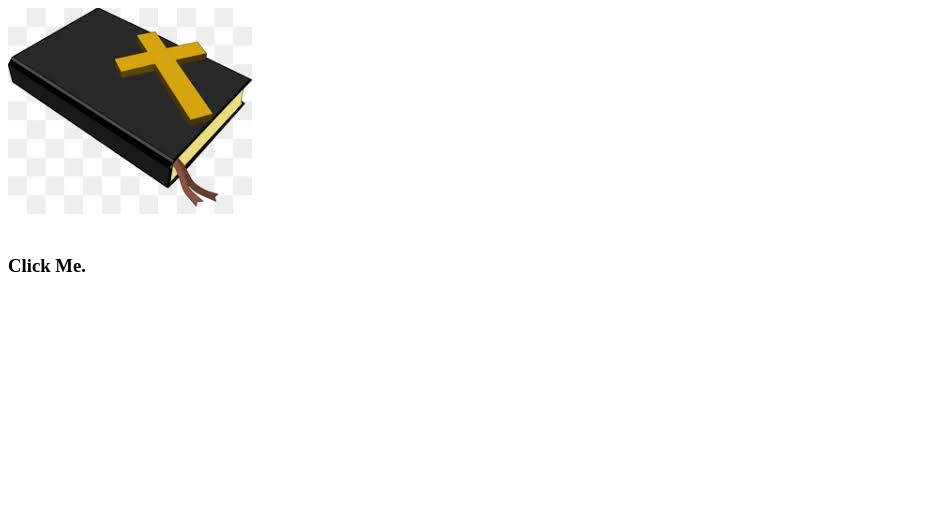
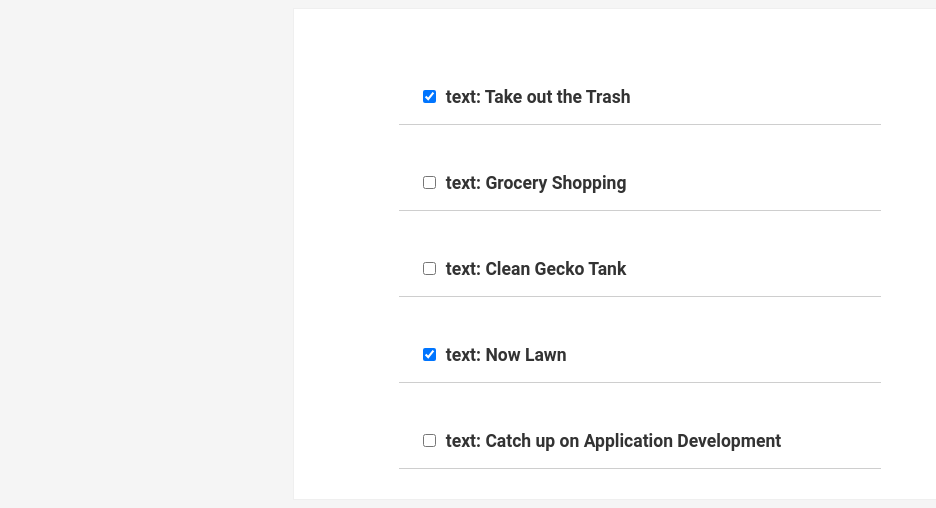
Before and after one commit to Tunji545/freecodecamp-create-react-app-windows, a React (Create React App) app: page / in a window 1280 px wide. Shown: the top 508 px of the page, without its empty margins (0-936 px from the left). Built offline with nearby package versions, Linux system fonts and the light colour scheme.

Commit message:
TodoApp Phase 5

```diff
--- a/src/App.js
+++ b/src/App.js
@@ -1,39 +1,21 @@
 import React from "react";
-
-// function App() {
-
-//   function clickMe() {
-//     console.log("You clicked me!");
-//   }
-//   return (
-//     <div>
-//       <img src={require(`./images/bible.jpg`)} alt="bible"/>
-//       <br />
-//       <br />
-//       <h3 onClick={clickMe}>Click me.</h3>
-//     </div>
-//   )
-// }
+import todoData from "./components/todoData";
+import TodoItem from "./components/TodoItem";
+import "./index.css";
 
 class App extends React.Component {
   constructor() {
     super();
+    this.state = {
+      todoItem: todoData
+    }
   }
-  clickMe() {
-    console.log("You clicked me!");
-  };
-  mouseOver() {
-    console.log("mouseOver")
-  }
+
   render() {
-
+    const TodoComponent = this.state.todoItem.map(todo => <TodoItem key={todo.id} todos={todo} />)
     return (
-      <div>
-        <img src={require(`./images/bible.jpg`)} alt="bible"/>
-        <br />
-        <br />
-        {/* <h3 onClick={() => console.log("You clicked me!")}>Click me.</h3> */}
-        <h3 onClick={this.clickMe} onMouseOver={this.mouseOver}>Click Me.</h3>
+      <div className="todo-list">
+        {TodoComponent}
       </div>
     )
   }
--- a/src/components/TodoItem.js
+++ b/src/components/TodoItem.js
@@ -4,7 +4,7 @@ function TodoItem(props) {
 
   return (
     <div className="todo-item">
-      <input type="checkbox" checked={props.todos.completed} />
+      <input type="checkbox" checked={props.todos.completed} onChange={() => {console.log("Changed.")}} />
       <h3>text: {props.todos.text}</h3>
     </div>
   )
```
